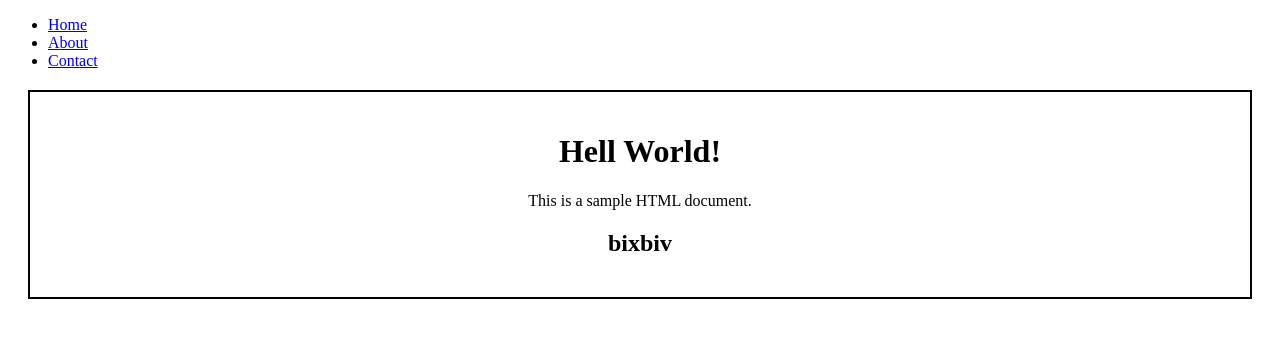
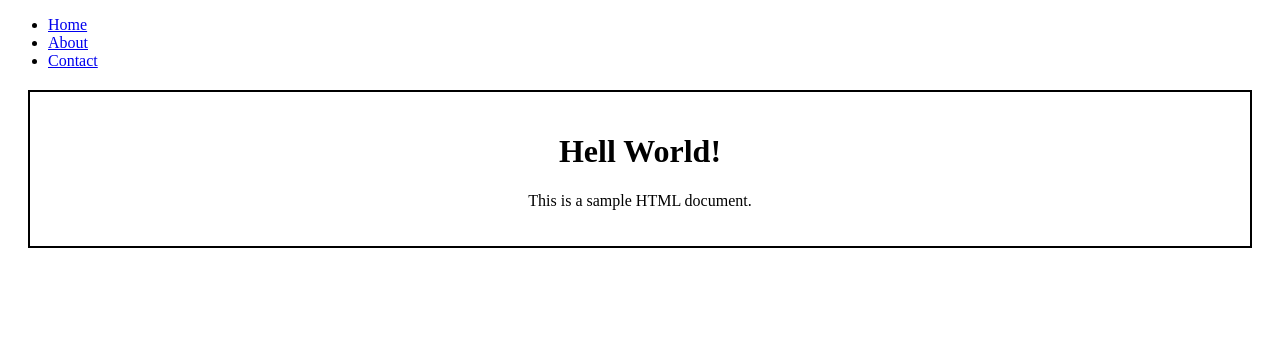
Before and after one commit to Komakulakavya/exam_internal_2, a plain HTML site: page index.html in a window 1280 px wide. Drawn offline with Linux system fonts and the light colour scheme.

```diff
--- a/index.html
+++ b/index.html
@@ -19,7 +19,6 @@
     <div class="container">
         <h1>Hell World!</h1>
         <p>This is a sample HTML document.</p>
-        <h2>bixbiv</h2>
     </div>
 </body>
 </html>
```
